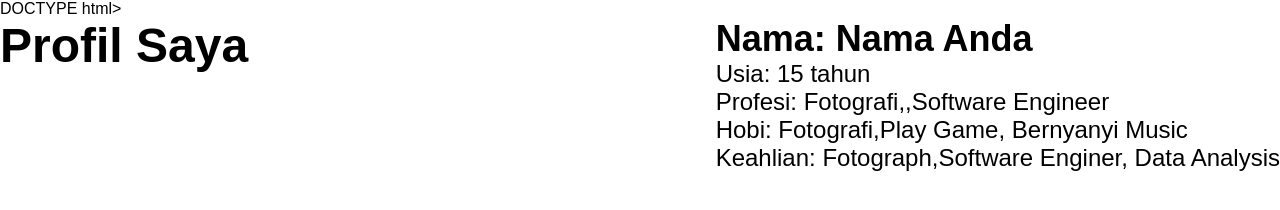
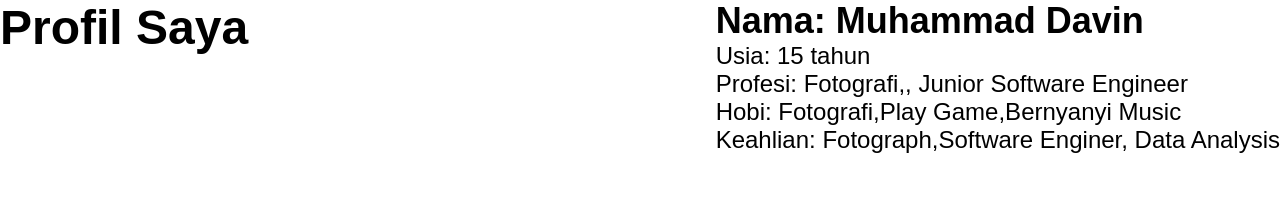
Before and after one commit to Vinzzsich/WebsiteDapinn, a plain HTML site: page Profile.html in a window 1280 px wide. Drawn offline with Linux system fonts and the light colour scheme.

Commit message:
Update Profile.html

```diff
--- a/Profile.html
+++ b/Profile.html
@@ -1,4 +1,4 @@
-DOCTYPE html>
+<!DOCTYPE html>
 <html lang="id">
 <head>
     <meta charset="UTF-8">
@@ -10,10 +10,10 @@ DOCTYPE html>
     <div class="container">
         <h1>Profil Saya</h1>
         <div class="profile">
-            <h2>Nama: <span id="name">Nama Anda</span></h2>
+            <h2>Nama: <span id="name">Muhammad Davin</span></h2>
             <p>Usia: <span id="age">15 tahun</span></p>
-            <p>Profesi: <span id="profession">Fotografi,,Software Engineer</span></p>
-            <p>Hobi: <span id="hobbies">Fotografi,Play Game, Bernyanyi Music</span></p>
+            <p>Profesi: <span id="profession">Fotografi,, Junior Software Engineer</span></p>
+            <p>Hobi: <span id="hobbies">Fotografi,Play Game,Bernyanyi Music</span></p>
             <p>Keahlian: <span id="skills">Fotograph,Software Enginer, Data Analysis</span></p>
         </div>
     </div>
```
